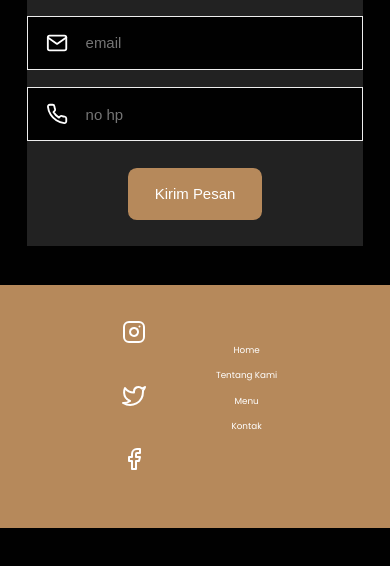
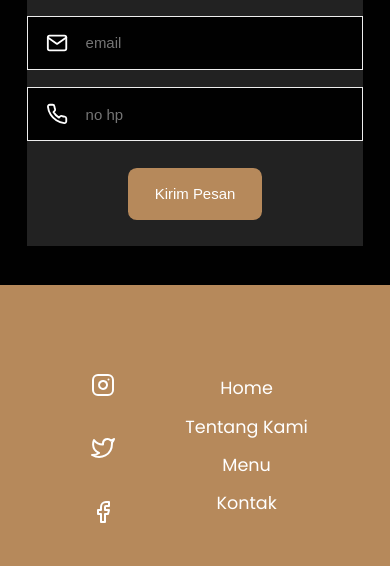
Before and after one commit to abdillahthoriq/Kopi-Kenangan-Senja, a plain HTML site: page index.html in a window 390 px wide. Shown: the part 3752-4318 px from the top of the page. Before the commit the page ends 4280 px from the top, so only its background shows below. Drawn offline with nearby package versions, Linux system fonts and the light colour scheme.

Commit message:
memodif tuk tablet

```diff
--- a/style.css
+++ b/style.css
@@ -350,6 +350,31 @@ footer .credits a{
     .contact .row form{
         padding: 0;
     }
+    footer{
+        display: flex;
+        justify-content: center;
+        text-align: center;
+        align-items: center;
+        flex-wrap: wrap;
+    }
+    footer .socials{
+        display: flex;
+        flex-direction: column;
+        margin-right: 5rem;
+        margin-top: 6rem;
+    }
+
+    footer .links{
+        display: flex;
+        padding-top: 5rem;
+        flex-direction: column;
+        font-size: 2rem;
+    }
+    footer .credits{
+        display: none;
+    }
+
+
 }
 
 
```
